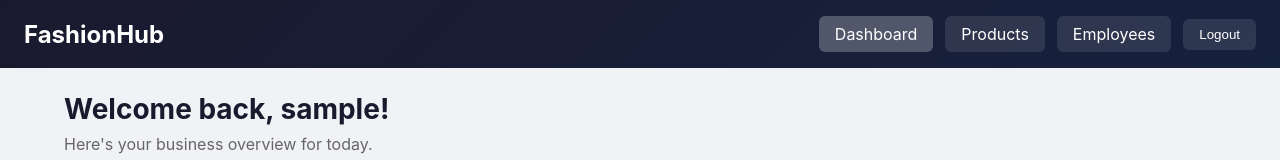
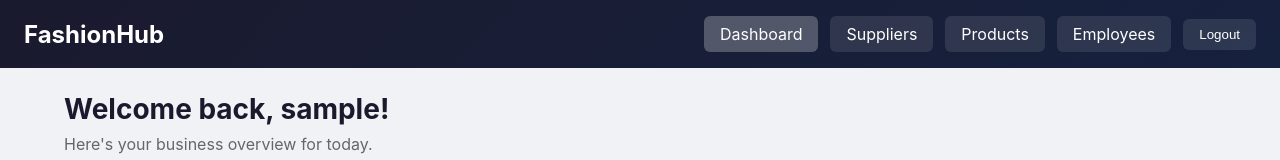
Before and after one commit to xuyangshen0711/fashionhub, a website: page public/xuyang/dashboard.html in a window 1280 px wide. Shown: the top 160 px of the page. Drawn offline with Linux system fonts and the light colour scheme; no server answers; sample sign-in values are in the browser's storage.

Commit message:
Add suppliers link to navigation

```diff
--- a/public/xuyang/dashboard.html
+++ b/public/xuyang/dashboard.html
@@ -171,6 +171,7 @@
     <h1>FashionHub</h1>
     <div class="nav-links">
       <a href="dashboard.html" class="active">Dashboard</a>
+      <a href="../gaoyuan/suppliers.html" style="color:white;text-decoration:none;padding:8px 16px;border-radius:6px;background:rgba(255,255,255,0.1);">Suppliers</a>
       <a href="products.html">Products</a>
       <a href="employees.html">Employees</a>
       <button onclick="logout()">Logout</button>
@@ -239,5 +240,6 @@
   </div>
 
   <script src="js/dashboard.js"></script>
+
 </body>
 </html>
```
Also changed, not shown: public/xuyang/employees.html (+1 -0 lines), public/xuyang/products.html (+1 -0 lines).
